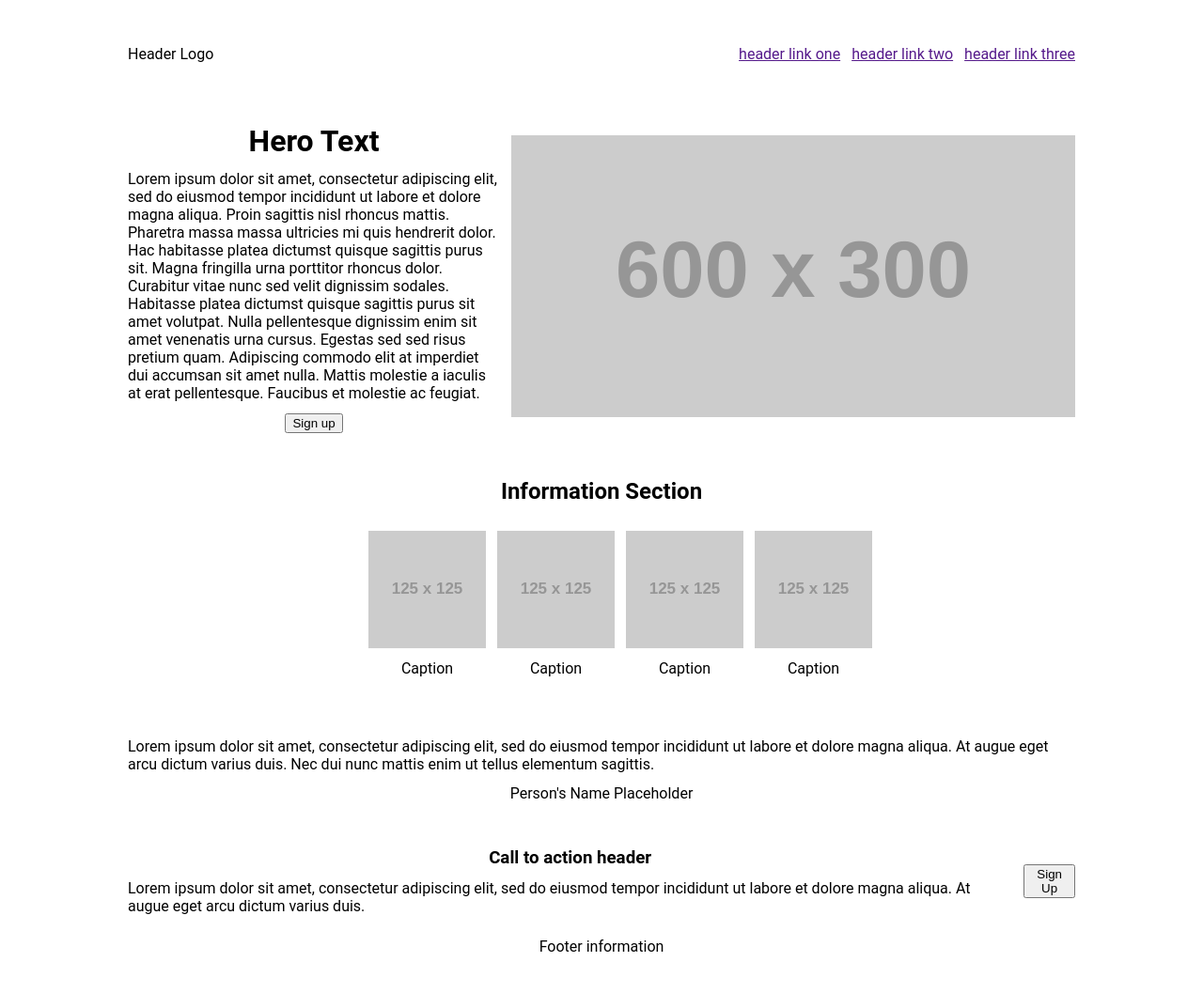
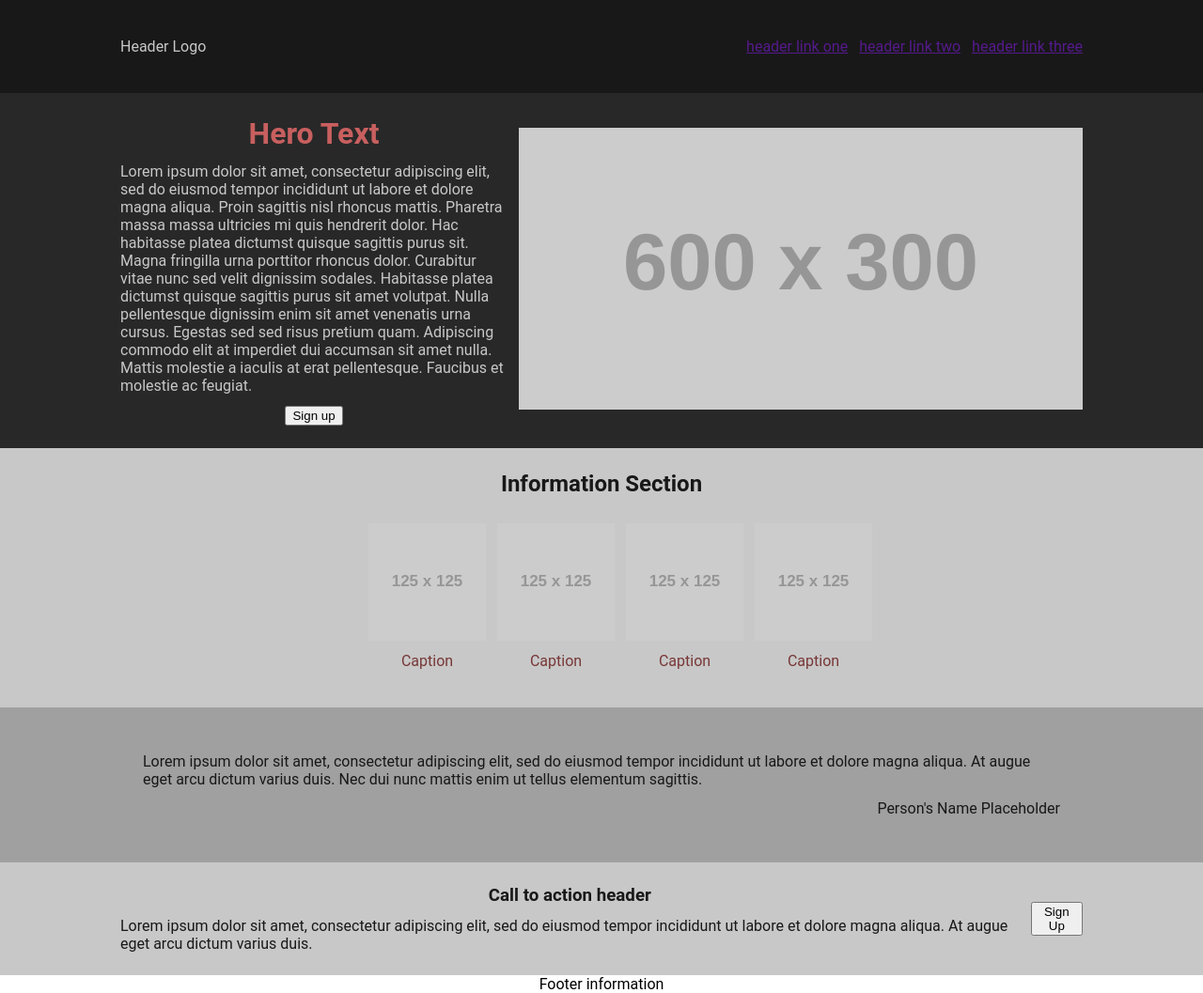
Before and after one commit to dczemina/odin-landing-page, a plain HTML site: page index.html in a window 1280 px wide. Shown: the whole page at 94% size. Before the commit the page ends 1025 px from the top, so only its background shows below. Drawn offline with Linux system fonts and the light colour scheme; placeholder pictures from the web are drawn by us.

Commit message:
Add initial section and text coloring

```diff
--- a/index.html
+++ b/index.html
@@ -8,7 +8,7 @@
 </head>
 <body>
     <head>
-        <nav class="section-padding">
+        <nav class="section-padding bg-dark light">
             <div class="flex-row flex-end">
                 <div class="flex-margin">Header Logo</div>
                 <ul class="flex-row flex-between">
@@ -18,9 +18,9 @@
                 </ul>
             </div>
         </nav>
-        <div class="flex-row flex-between section-padding">
+        <div class="flex-row flex-between section-padding bg-less-dark light">
             <div class="flex-column flex-between">
-                <h1>Hero Text</h1>
+                <h1 class="light-red">Hero Text</h1>
                 <p>Lorem ipsum dolor sit amet, consectetur adipiscing elit, sed do eiusmod tempor incididunt ut labore et dolore magna aliqua. Proin sagittis nisl rhoncus mattis. Pharetra massa massa ultricies mi quis hendrerit dolor. Hac habitasse platea dictumst quisque sagittis purus sit. Magna fringilla urna porttitor rhoncus dolor. Curabitur vitae nunc sed velit dignissim sodales. Habitasse platea dictumst quisque sagittis purus sit amet volutpat. Nulla pellentesque dignissim enim sit amet venenatis urna cursus. Egestas sed sed risus pretium quam. Adipiscing commodo elit at imperdiet dui accumsan sit amet nulla. Mattis molestie a iaculis at erat pellentesque. Faucibus et molestie ac feugiat.</p>
                 <button>Sign up</button>
             </div>
@@ -31,10 +31,10 @@
     </head>
     <main>
         <section>
-            <div class="flex-column flex-around section-padding">
+            <div class="flex-column flex-around section-padding bg-light dark">
                 <h2>Information Section</h2>
                 <div>
-                    <ul class="flex-row flex-between">
+                    <ul class="flex-row flex-between dark-red">
                         <li>
                             <div class="flex-column flex-center">
                                 <img src="https://placehold.co/125x125.png" alt="Grey box with 125 x 125 written inside of it" style="width: 125px; height: 125px;"/>
@@ -64,13 +64,15 @@
             </div>
         </section>
         <section>
-            <div class="flex-column flex-between section-padding">
-                <p>Lorem ipsum dolor sit amet, consectetur adipiscing elit, sed do eiusmod tempor incididunt ut labore et dolore magna aliqua. At augue eget arcu dictum varius duis. Nec dui nunc mattis enim ut tellus elementum sagittis.</p>
-                <p>Person's Name Placeholder</p>
+            <div class="section-padding bg-mid dark">
+                <div class="flex-column flex-between quote-padding">
+                    <p>Lorem ipsum dolor sit amet, consectetur adipiscing elit, sed do eiusmod tempor incididunt ut labore et dolore magna aliqua. At augue eget arcu dictum varius duis. Nec dui nunc mattis enim ut tellus elementum sagittis.</p>
+                    <p class="flex-self-end">Person's Name Placeholder</p>
+                </div>
             </div>
         </section>
         <section>
-            <div class="flex-row flex-around section-padding">
+            <div class="flex-row flex-around section-padding bg-light dark">
                 <div class="flex-column flex-center">
                     <h3>Call to action header</h3>
                     <p>Lorem ipsum dolor sit amet, consectetur adipiscing elit, sed do eiusmod tempor incididunt ut labore et dolore magna aliqua. At augue eget arcu dictum varius duis.</p>
--- a/styles.css
+++ b/styles.css
@@ -1,6 +1,11 @@
 /* Globals and Resets */
 html {
     font-family: 'Roboto', 'Arial', 'Helvetica', 'Verdana', sans-serif;
+}
+
+body {
+    margin: 0px;
+    padding: 0px;
 }
 
 ul {
@@ -43,6 +48,11 @@ ul {
     justify-content: center;
 }
 
+/* Align Self */
+.flex-self-end {
+    align-self: end;
+}
+
 /* Flex Item Auto Margins */
 .flex-row.flex-end > .flex-margin, .flex-column.flex-end > .flex-margin {
     margin-right: auto;
@@ -69,3 +79,41 @@ ul {
 .section-padding {
     padding: 24px 128px 24px 128px;
 }
+
+.quote-padding {
+    padding: 24px;
+}
+
+/* Coloring */
+
+.bg-dark {
+    background-color: rgb(24, 24, 24);
+}
+
+.dark {
+    color: rgb(24, 24, 24)
+}
+
+.bg-less-dark {
+    background-color: rgb(40, 40, 40);
+}
+
+.bg-light {
+    background-color:rgb(200, 200, 200)
+}
+
+.light {
+    color: rgb( 200, 200, 200)
+}
+
+.bg-mid {
+    background-color:rgb(160, 160, 160)
+}
+
+.dark-red {
+    color:rgb(120, 55, 55)
+}
+
+.light-red {
+    color:rgb(200, 95, 95)
+}
```
